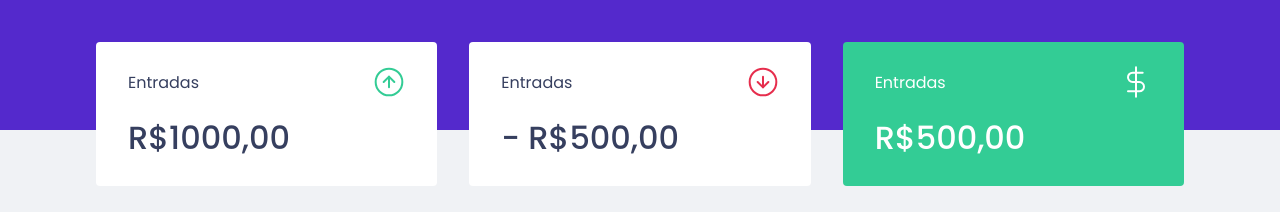
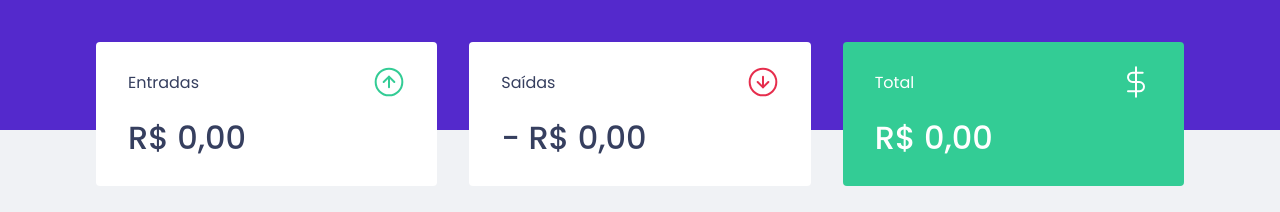
Before and after one commit to alan-dx/dtmoney-web, a React (Create React App) app: page / in a window 1280 px wide. Shown: the part 142-354 px from the top of the page. Built offline with nearby package versions, Linux system fonts and the light colour scheme; no server answers; what miragejs would draw is missing.

Commit message:
created useTransactions context | finish v1.0

```diff
--- a/src/App.tsx
+++ b/src/App.tsx
@@ -4,7 +4,7 @@ import { Header } from "./components/Header";
 import { GlobalStyle } from "./styles/global";
 import { useState } from "react";
 import { NewTransactionModal } from "./components/NewTransactionModal";
-import { TransactionsProvider } from "./TransactionsContext";
+import { TransactionsProvider } from "./hooks/useTransactions";
 
 Modal.setAppElement("#root")
 
--- a/src/TransactionsContext.tsx
+++ /dev/null
@@ -1,34 +0,0 @@
-import { createContext, ReactNode, useEffect, useState } from 'react'
-import { api } from './services/api'
-
-
-interface Transaction {
-    id: number;
-    title: string;
-    category: string;
-    amount: number;
-    type: string;
-    createdAt: string;
-}
-
-interface TransactionsProviderProps {
-    children: ReactNode;
-}
-
-export const TransactionsContext = createContext<Transaction[]>([])
-
-export function TransactionsProvider(props: TransactionsProviderProps) {
-
-    const [transactions, setTransactions] = useState<Transaction[]>([])
-
-    useEffect(() => {
-        api.get('/transactions')
-        .then(response => setTransactions(response.data.transactions))
-    }, [])
-
-    return (
-        <TransactionsContext.Provider value={transactions}>
-            {props.children}
-        </TransactionsContext.Provider>
-    )
-}
--- a/src/components/NewTransactionModal/index.tsx
+++ b/src/components/NewTransactionModal/index.tsx
@@ -4,7 +4,7 @@ import { Container, RadioBox, TransactionTypeContainer } from './styles'
 import closeImg from '../../assets/close.svg'
 import incomeImg from '../../assets/income.svg'
 import outcomeImg from '../../assets/outcome.svg'
-import { api } from '../../services/api'
+import { useTransactions } from '../../hooks/useTransactions'
 
 interface NewTransactionModalProps {
     isOpen: boolean;
@@ -13,22 +13,27 @@ interface NewTransactionModalProps {
 
 export function NewTransactionModal({isOpen, onRequestClose}: NewTransactionModalProps) {
 
+    const {createTransaction} = useTransactions()
+
     const [title, setTitle] = useState('')
     const [value, setValue] = useState(0)
     const [category, setCategory] = useState('')
     const [type, setType] = useState('deposit')
 
-    function handelCreateNewTransaction(event: FormEvent) {
+    async function handelCreateNewTransaction(event: FormEvent) {
         event.preventDefault()
-
-        const data = {
+        await createTransaction({
             title,
-            value,
+            amount: value,
             category,
             type
-        }
+        })
 
-        api.post('/transactions', data)
+        setTitle('')
+        setValue(0)
+        setCategory('')
+        setType('withdraw')
+        onRequestClose();
     }
 
     return (
--- a/src/components/Summary/index.tsx
+++ b/src/components/Summary/index.tsx
@@ -1,13 +1,29 @@
-import { useContext } from 'react'
 import incomeImg from '../../assets/income.svg';
 import outcomeImg from '../../assets/outcome.svg'
 import totalImg from '../../assets/total.svg'
-import { TransactionsContext } from '../../TransactionsContext';
+import { useTransactions } from '../../hooks/useTransactions';
 import { Container } from "./styles";
 
 export function Summary() {
 
-    const data = useContext(TransactionsContext)
+    const {transactions} = useTransactions()
+
+    const summary = transactions.reduce((acc, transaction) => {
+
+        if (transaction.type === 'deposit') {
+            acc.deposits += transaction.amount
+            acc.total += transaction.amount
+        } else {
+            acc.withdraws += transaction.amount
+            acc.total -= transaction.amount
+        }
+
+        return acc;
+    }, {
+        deposits: 0,
+        withdraws: 0,
+        total: 0
+    })
 
     return (
         <Container>
@@ -16,21 +32,33 @@ export function Summary() {
                     <p>Entradas</p>
                     <img src={incomeImg} alt="Entradas"/>
                 </header>
-                <strong>R$1000,00</strong>
+                <strong>
+                    {new Intl.NumberFormat('pt-BR', {
+                        style: 'currency',
+                        currency: 'BRL'
+                    }).format(summary.deposits)}
+                </strong>
             </div>
             <div>
                 <header>
-                    <p>Entradas</p>
-                    <img src={outcomeImg} alt="Entradas"/>
+                    <p>Saídas</p>
+                    <img src={outcomeImg} alt="Saídas"/>
                 </header>
-                <strong>- R$500,00</strong>
+                <strong>- {new Intl.NumberFormat('pt-BR', {
+                        style: 'currency',
+                        currency: 'BRL'
+                    }).format(summary.withdraws)}
+                </strong>
             </div>
             <div className="highlight-background">
                 <header>
-                    <p>Entradas</p>
-                    <img src={totalImg} alt="Entradas"/>
+                    <p>Total</p>
+                    <img src={totalImg} alt="Total"/>
                 </header>
-                <strong>R$500,00</strong>
+                <strong>{new Intl.NumberFormat('pt-BR', {
+                        style: 'currency',
+                        currency: 'BRL'
+                    }).format(summary.total)}</strong>
             </div>
         </Container>
     )
--- a/src/components/TransactionsTable/index.tsx
+++ b/src/components/TransactionsTable/index.tsx
@@ -1,11 +1,10 @@
-import { useContext } from "react";
-import { TransactionsContext } from "../../TransactionsContext";
+import { useTransactions } from "../../hooks/useTransactions";
 import { Container } from "./styles";
 
 
 export function TransanctionsTable() {
 
-    const transactions = useContext(TransactionsContext)
+    const {transactions} = useTransactions()
 
     console.log(transactions)
 
--- /dev/null
+++ b/src/hooks/useTransactions.tsx
@@ -0,0 +1,66 @@
+import { createContext, ReactNode, useContext, useEffect, useState } from 'react'
+import { api } from '../services/api'
+
+
+interface Transaction {
+    id: number;
+    title: string;
+    category: string;
+    amount: number;
+    type: string;
+    createdAt: string;
+}
+
+// interface TransactionInput {
+//     title: string;
+//     amount: number;
+//     type: str
+// }
+
+type TransactionInput = Omit<Transaction, 'id' | 'createdAt'>;
+
+interface TransactionsProviderProps {
+    children: ReactNode;
+}
+
+interface TransactionContextData {
+    transactions: Transaction[];
+    createTransaction: (transaction: TransactionInput) => Promise<void>;
+}
+
+const TransactionsContext = createContext<TransactionContextData>(
+    {} as TransactionContextData
+)
+
+export function TransactionsProvider(props: TransactionsProviderProps) {
+
+    const [transactions, setTransactions] = useState<Transaction[]>([])
+
+    useEffect(() => {
+        api.get('/transactions')
+        .then(response => setTransactions(response.data.transactions))
+    }, [])
+
+    async function createTransaction(transactionInput: TransactionInput) {
+
+        const response = await api.post('/transactions', transactionInput)
+        const { transaction } = response.data
+
+        setTransactions([
+            ...transactions,
+            transaction
+        ])
+    }
+
+    return (
+        <TransactionsContext.Provider value={{ transactions, createTransaction }}>
+            {props.children}
+        </TransactionsContext.Provider>
+    )
+}
+
+export function useTransactions() {
+    const context = useContext(TransactionsContext)
+
+    return context
+}
--- a/src/index.tsx
+++ b/src/index.tsx
@@ -40,7 +40,10 @@ createServer({
         this.post('/transactions', (schema, request) => {
             const data = JSON.parse(request.requestBody)
 
-            return schema.create('transaction', data)
+            return schema.create('transaction', {
+                ...data,
+                createdAt: new Date()
+            })
         })
   }
 })
```
